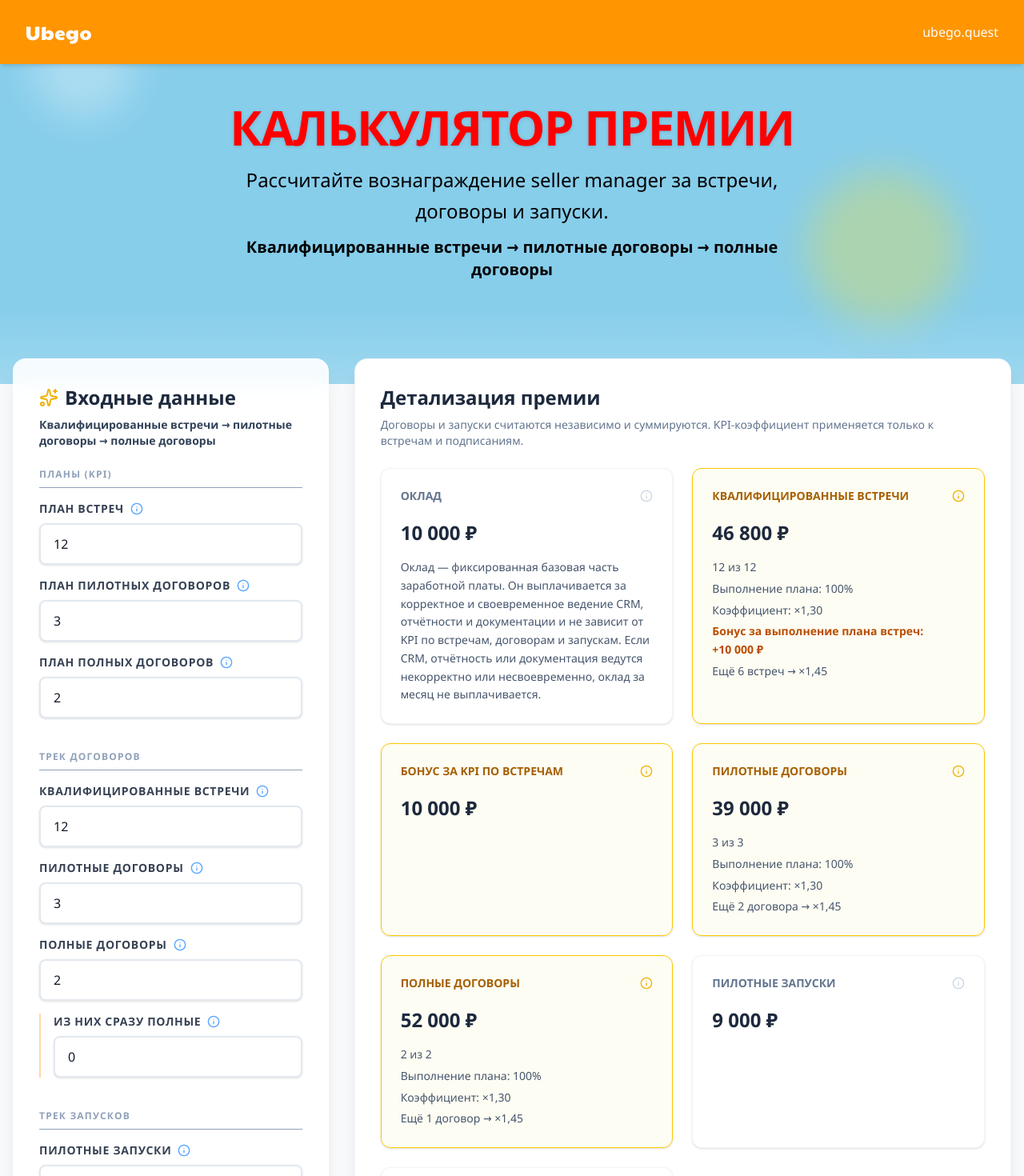
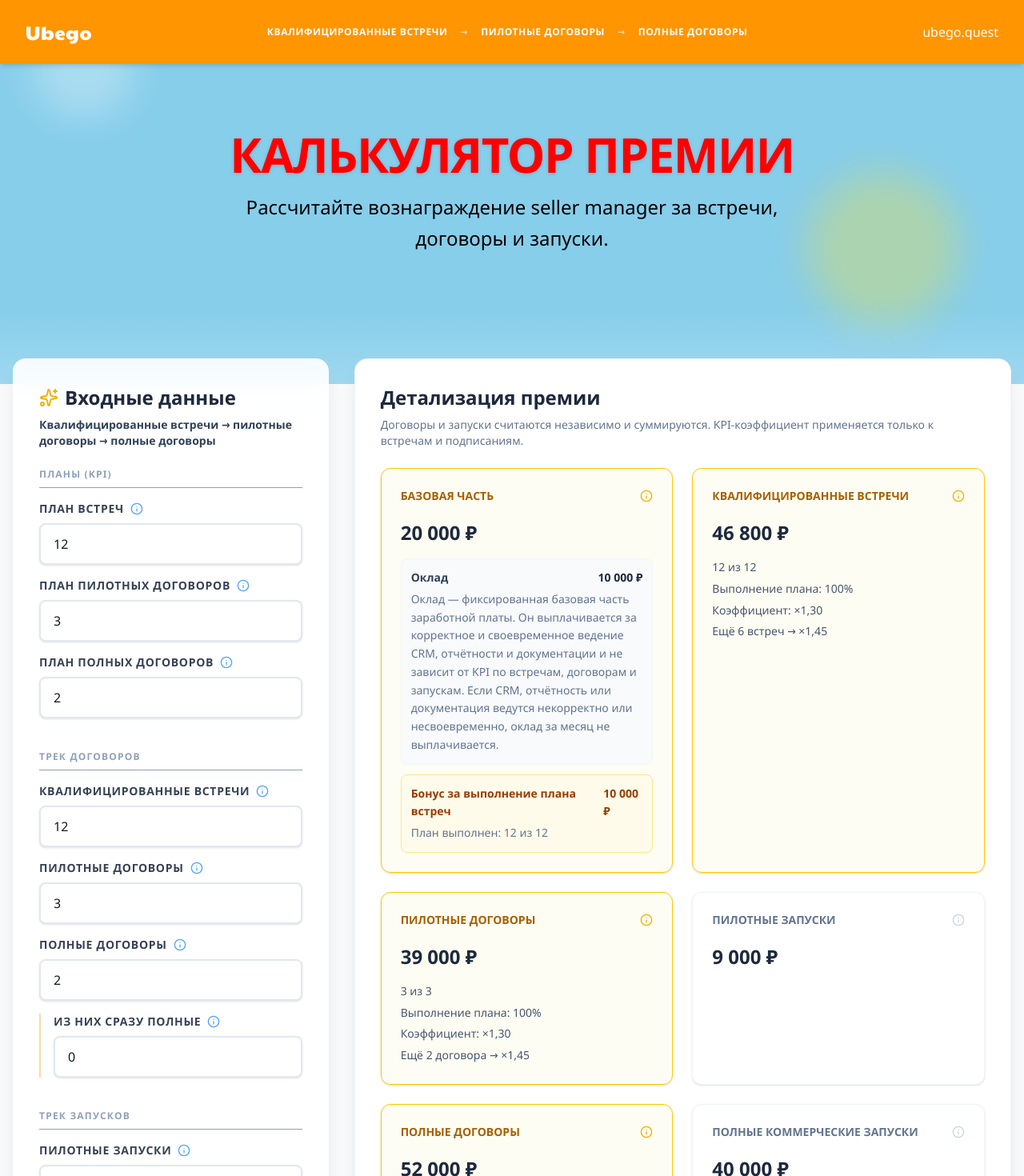
Before and after one commit to ubego/seller-partner-rewards, a Next.js app: page / in a window 1280 px wide. Shown: the top 1470 px of the page at 80% size. Built offline with nearby package versions, Linux system fonts and the light colour scheme.

Commit message:
feat: update Calculator component to include meetings KPI bonus; enhance Header layout and responsiveness; refine Hero component description

```diff
--- a/src/components/Calculator.tsx
+++ b/src/components/Calculator.tsx
@@ -8,7 +8,6 @@ import {
   FULL_CONTRACT_RATE,
   FULL_LAUNCH_RATE,
   MEETING_REWARD_RATE,
-  MEETINGS_KPI_BONUS,
   PILOT_CONTRACT_RATE,
   PILOT_LAUNCH_RATE,
 } from '@/lib/calculator';
@@ -282,16 +281,37 @@ export default function Calculator() {
 
             <div className="grid grid-cols-1 md:grid-cols-2 gap-6">
               <ResultCard
-                title="Оклад"
-                value={results.baseSalary}
-                highlight={!results.salaryConditionsMet}
+                title="Базовая часть"
+                value={results.baseSalary + results.meetingsKpiBonus}
+                highlight={!results.salaryConditionsMet || results.meetingsBonusUnlocked}
                 formula={
-                  results.salaryConditionsMet
-                    ? `Условия выполнены. Фиксированная базовая часть: ${formatNumber(inputs.baseSalary)} ₽`
-                    : 'CRM, отчётность или документация ведутся некорректно или несвоевременно. Оклад не выплачивается: 0 ₽'
+                  `${results.salaryConditionsMet ? `Оклад: ${formatNumber(results.baseSalary)} ₽` : 'Оклад не выплачен: 0 ₽'}\nБонус за выполнение плана встреч: ${formatNumber(results.meetingsKpiBonus)} ₽`
                 }
               >
-                <p className="mt-4 text-sm text-slate-600 leading-relaxed">{BASE_SALARY_DESCRIPTION}</p>
+                <div className="mt-4 space-y-3 text-sm leading-relaxed">
+                  <div className="rounded-lg bg-slate-50 border border-slate-100 p-3">
+                    <div className="flex items-center justify-between gap-3">
+                      <span className="font-semibold text-slate-700">Оклад</span>
+                      <span className="font-bold text-slate-800">{formatMoney(results.baseSalary)}</span>
+                    </div>
+                    <p className="mt-1 text-slate-500">{BASE_SALARY_DESCRIPTION}</p>
+                  </div>
+                  <div className={`rounded-lg border p-3 ${results.meetingsBonusUnlocked ? 'border-amber-200 bg-amber-50' : 'border-slate-100 bg-white'}`}>
+                    <div className="flex items-center justify-between gap-3">
+                      <span className={`font-semibold ${results.meetingsBonusUnlocked ? 'text-amber-800' : 'text-slate-700'}`}>
+                        Бонус за выполнение плана встреч
+                      </span>
+                      <span className={`font-bold ${results.meetingsBonusUnlocked ? 'text-amber-800' : 'text-slate-800'}`}>
+                        {formatMoney(results.meetingsKpiBonus)}
+                      </span>
+                    </div>
+                    <p className="mt-1 text-slate-500">
+                      {results.meetingsBonusUnlocked
+                        ? `План выполнен: ${inputs.meetings} из ${inputs.planMeetings}`
+                        : `Выплачивается при выполнении плана: ${inputs.meetings} из ${inputs.planMeetings}`}
+                    </p>
+                  </div>
+                </div>
               </ResultCard>
 
               <ResultCard
@@ -303,20 +323,8 @@ export default function Calculator() {
                 <KpiProgress
                   kpi={results.meetings}
                   unit={['встреча', 'встречи', 'встреч']}
-                  meetingsBonus={{ unlocked: results.meetingsBonusUnlocked, amount: MEETINGS_KPI_BONUS }}
                 />
               </ResultCard>
-
-              <ResultCard
-                title="Бонус за KPI по встречам"
-                value={results.meetingsKpiBonus}
-                highlight={results.meetingsBonusUnlocked}
-                formula={
-                  results.meetingsBonusUnlocked
-                    ? `План (${inputs.planMeetings}) выполнен. Фиксированный бонус ${formatNumber(MEETINGS_KPI_BONUS)} ₽`
-                    : `План (${inputs.planMeetings}) не выполнен. 0 ₽`
-                }
-              />
 
               <ResultCard
                 title="Пилотные договоры"
@@ -332,15 +340,6 @@ export default function Calculator() {
               </ResultCard>
 
               <ResultCard
-                title="Полные договоры"
-                value={results.fullContracts.payment}
-                highlight={results.fullContracts.actual >= results.fullContracts.plan && results.fullContracts.plan > 0}
-                formula={`${results.fullContracts.actual} × ${formatNumber(FULL_CONTRACT_RATE)} ₽ × ${formatCoefficient(results.fullContracts.coefficient)}`}
-              >
-                <KpiProgress kpi={results.fullContracts} unit={['договор', 'договора', 'договоров']} />
-              </ResultCard>
-
-              <ResultCard
                 title="Пилотные запуски"
                 value={results.pilotLaunchesPayment}
                 highlight={results.impliedPilotLaunches > 0}
@@ -353,6 +352,15 @@ export default function Calculator() {
                 {results.impliedPilotLaunches > 0 && (
                   <p className="mt-4 text-sm text-slate-600 leading-relaxed">{DIRECT_FULL_LAUNCH_HINT}</p>
                 )}
+              </ResultCard>
+
+              <ResultCard
+                title="Полные договоры"
+                value={results.fullContracts.payment}
+                highlight={results.fullContracts.actual >= results.fullContracts.plan && results.fullContracts.plan > 0}
+                formula={`${results.fullContracts.actual} × ${formatNumber(FULL_CONTRACT_RATE)} ₽ × ${formatCoefficient(results.fullContracts.coefficient)}`}
+              >
+                <KpiProgress kpi={results.fullContracts} unit={['договор', 'договора', 'договоров']} />
               </ResultCard>
 
               <ResultCard
--- a/src/components/Header.tsx
+++ b/src/components/Header.tsx
@@ -9,12 +9,29 @@ const paytoneOne = Paytone_One({
 
 export default function Header() {
   return (
-    <header className="fixed top-0 left-0 w-full z-50 h-[80px] bg-[var(--ubego-primary)] px-8 flex items-center justify-between shadow-md">
-      <div className={`${paytoneOne.className} text-2xl text-white tracking-wide`}>
+    <header className="fixed top-0 left-0 w-full z-50 min-h-[80px] bg-[var(--ubego-primary)] px-4 py-3 md:px-8 flex items-center justify-between gap-6 shadow-md">
+      <div className={`${paytoneOne.className} text-2xl text-white tracking-wide shrink-0`}>
         Ubego
       </div>
 
-      <nav className="hidden md:flex space-x-6">
+      <div className="flex-1 flex justify-center" aria-label="Воронка продаж">
+        <div className="flex sm:hidden items-center gap-1 text-[9px] font-bold uppercase tracking-tight text-white">
+          <span>Встречи</span>
+          <span className="text-white/60" aria-hidden="true">→</span>
+          <span>Пилотные</span>
+          <span className="text-white/60" aria-hidden="true">→</span>
+          <span>Полные</span>
+        </div>
+        <div className="hidden sm:flex items-center gap-2 md:gap-4 text-[10px] md:text-xs font-bold uppercase tracking-wider text-white">
+          <span>Квалифицированные встречи</span>
+          <span className="text-white/60" aria-hidden="true">→</span>
+          <span>Пилотные договоры</span>
+          <span className="text-white/60" aria-hidden="true">→</span>
+          <span>Полные договоры</span>
+        </div>
+      </div>
+
+      <nav className="hidden md:flex space-x-6 shrink-0">
         <Link
           href="https://ubego.quest"
           className="text-white font-medium hover:scale-105 transition-transform duration-200"
--- a/src/components/Hero.tsx
+++ b/src/components/Hero.tsx
@@ -34,9 +34,6 @@ export default function Hero() {
           className="text-lg md:text-2xl text-[var(--ubego-text-primary)] font-medium max-w-3xl mx-auto leading-relaxed"
         >
           Рассчитайте вознаграждение seller manager за встречи, договоры и запуски.
-          <span className="block mt-3 text-base md:text-xl font-bold">
-            Квалифицированные встречи → пилотные договоры → полные договоры
-          </span>
         </motion.p>
       </div>
 
```
